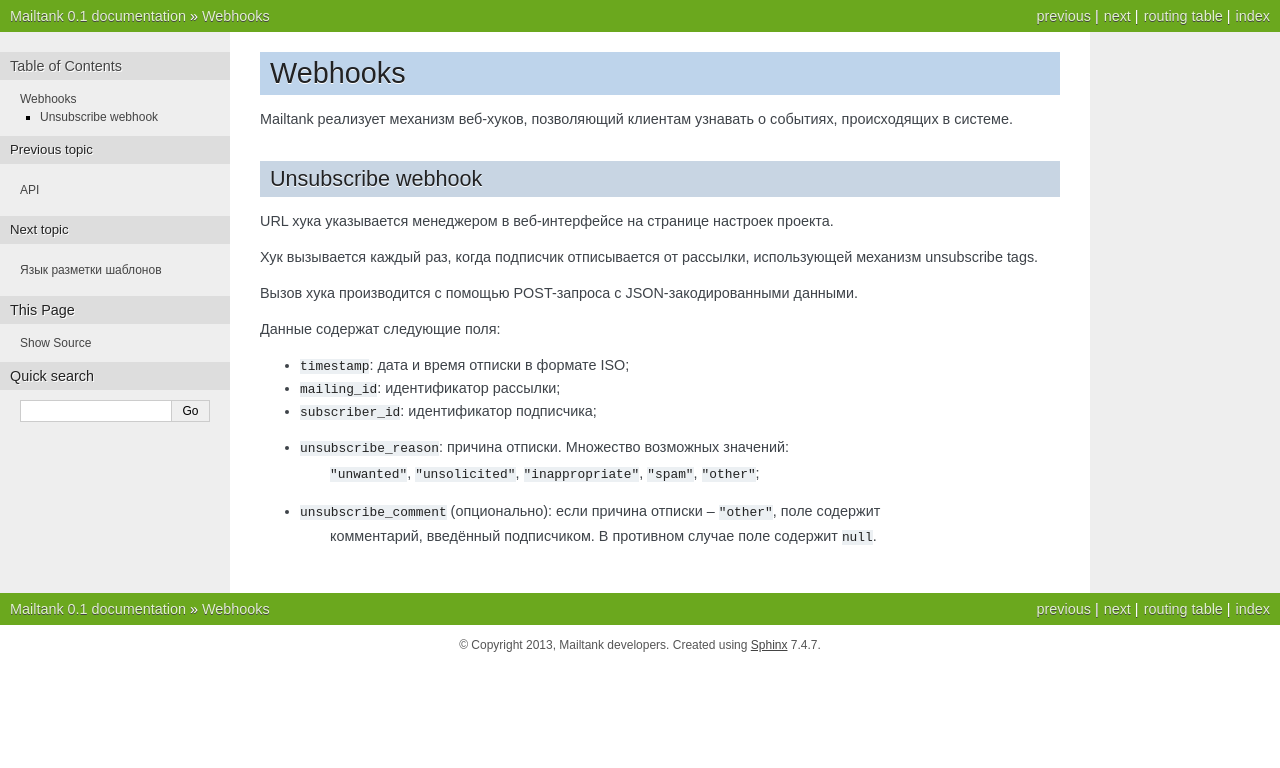
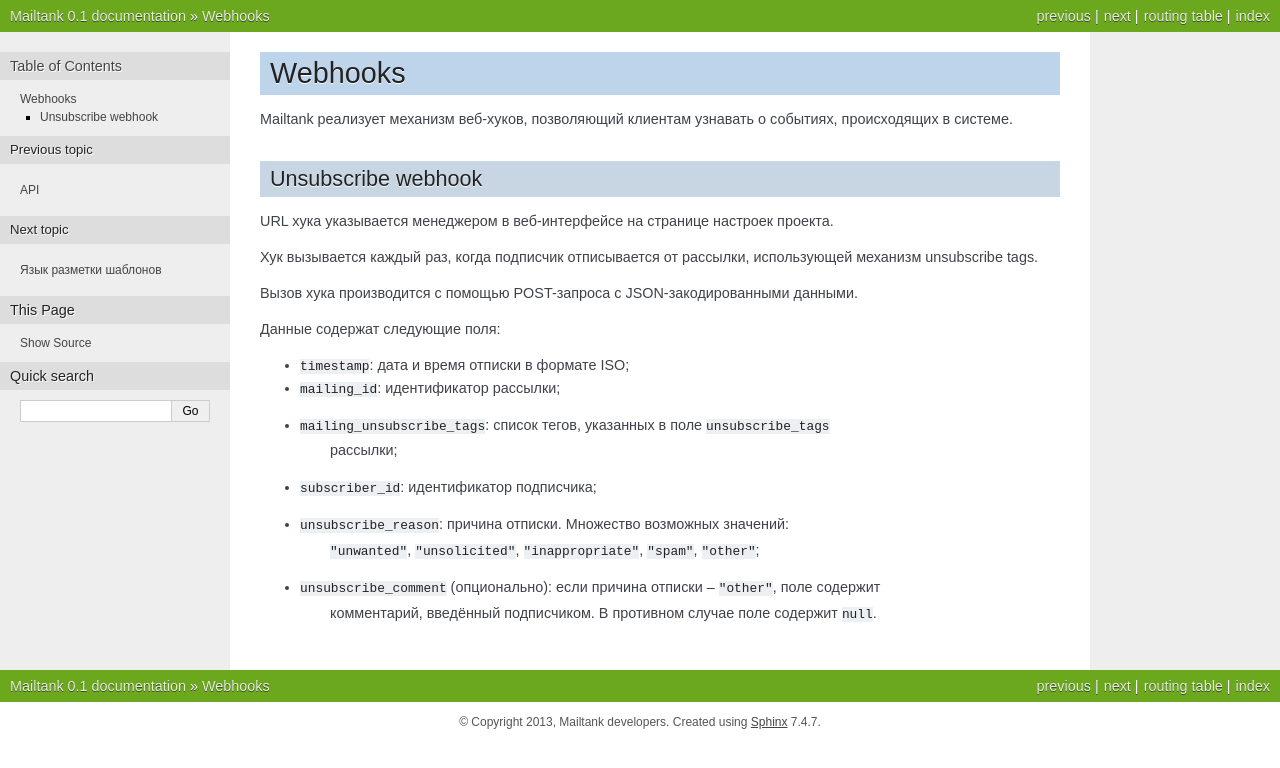
Before and after one commit to mailtank-ru/mailtank-docs, a Sphinx documentation site: the page built from source/webhooks.rst, in a window 1280 px wide. Shown: the top 768 px of the page. Built offline with Sphinx 7.4.7, drawn with Linux system fonts in a browser that asks for light colours.

Commit message:
Update unsubscribe webhook docs

```diff
--- a/source/webhooks.rst
+++ b/source/webhooks.rst
@@ -18,6 +18,8 @@
 
 * ``timestamp``: дата и время отписки в формате ISO;
 * ``mailing_id``: идентификатор рассылки;
+* ``mailing_unsubscribe_tags``: список тегов, указанных в поле ``unsubscribe_tags``
+                                рассылки;
 * ``subscriber_id``: идентификатор подписчика;
 * ``unsubscribe_reason``: причина отписки. Множество возможных значений:
                           ``"unwanted"``, ``"unsolicited"``, ``"inappropriate"``,
```
